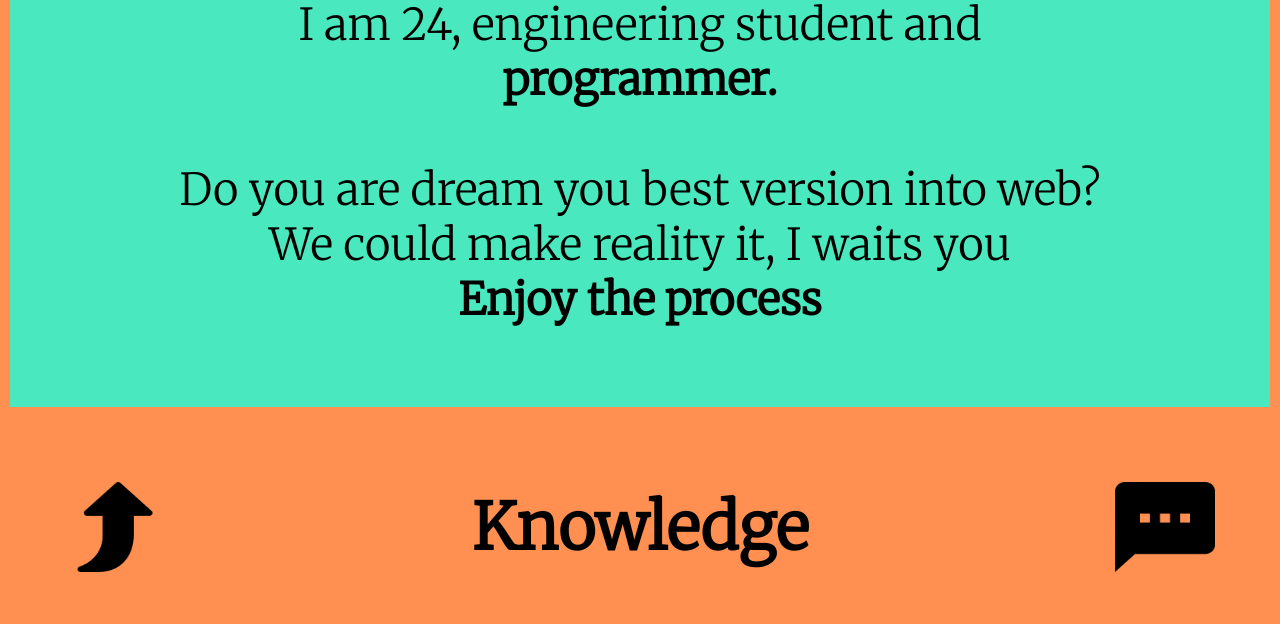
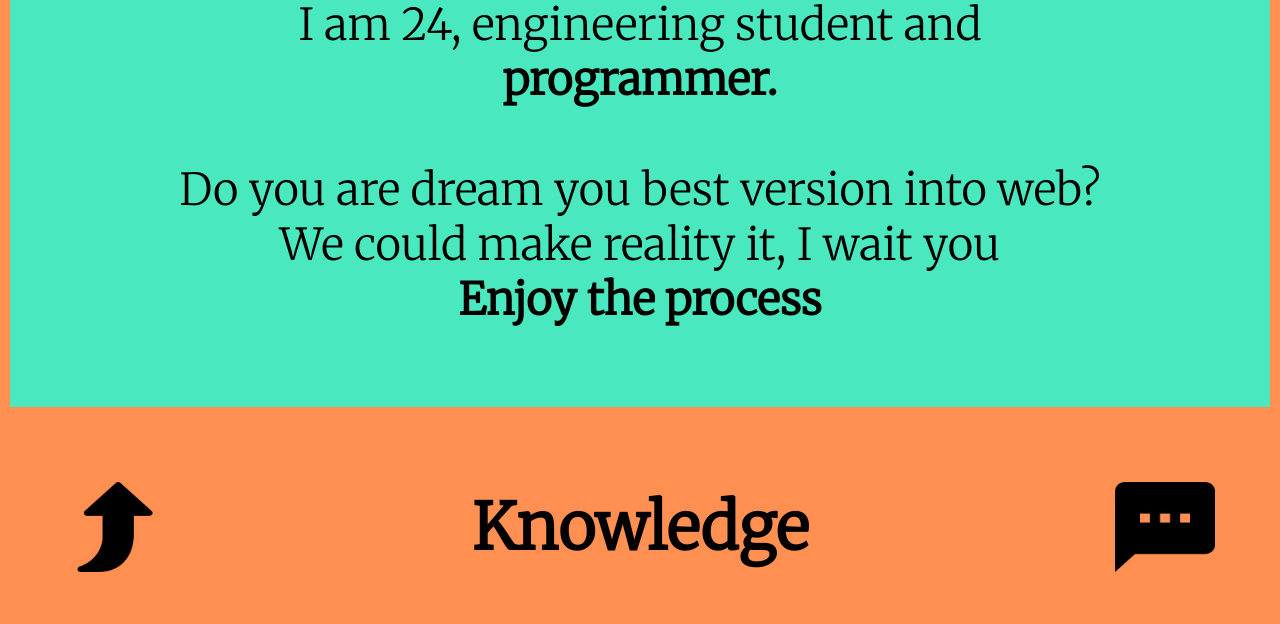
Before and after one commit to aws1212/ivanSanabria, a plain HTML site: page index.html in a window 1280 px wide. Shown: the part 1028-1652 px from the top of the page. Drawn offline with Linux system fonts and the light colour scheme.

Commit message:
Update index.html

```diff
--- a/index.html
+++ b/index.html
@@ -101,7 +101,7 @@
             <p class="Content">I am <b>Iván Sanabria,</b> I am 24, engineering student and
                 <b>programmer.</b> <br>
                 Do you are dream you best version into web?<br>
-                We could make reality it, I waits you<br>
+                We could make reality it, I wait you<br>
                 <b>Enjoy the process</b></p>
         </div>
     </article>
```
